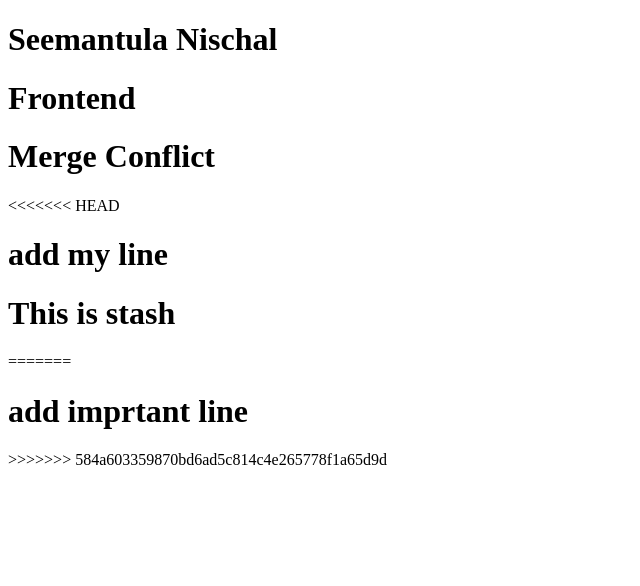
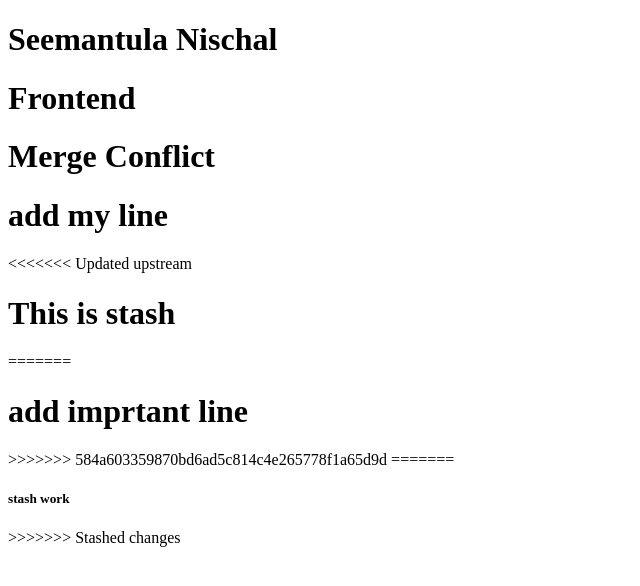
Before and after one commit to SEEMANTULANISCHAL/samplerepo, a plain HTML site: page index.html in a window 1280 px wide. Shown: the whole page, without its empty margins (0-640 px from the left). Drawn offline with Linux system fonts and the light colour scheme.

Commit message:
update: new change

```diff
--- a/index.html
+++ b/index.html
@@ -9,12 +9,15 @@
     <h1>Seemantula Nischal</h1>
     <h1> Frontend </h1>
     <h1> Merge Conflict</h1>
-<<<<<<< HEAD
     <h1> add my line</h1>
+<<<<<<< Updated upstream
     <h1> This is stash </h1>
 =======
     <h1>add imprtant line</h1>
 >>>>>>> 584a603359870bd6ad5c814c4e265778f1a65d9d
 
+=======
+    <h5> stash work </h5>
+>>>>>>> Stashed changes
 </body>
 </html>
```
